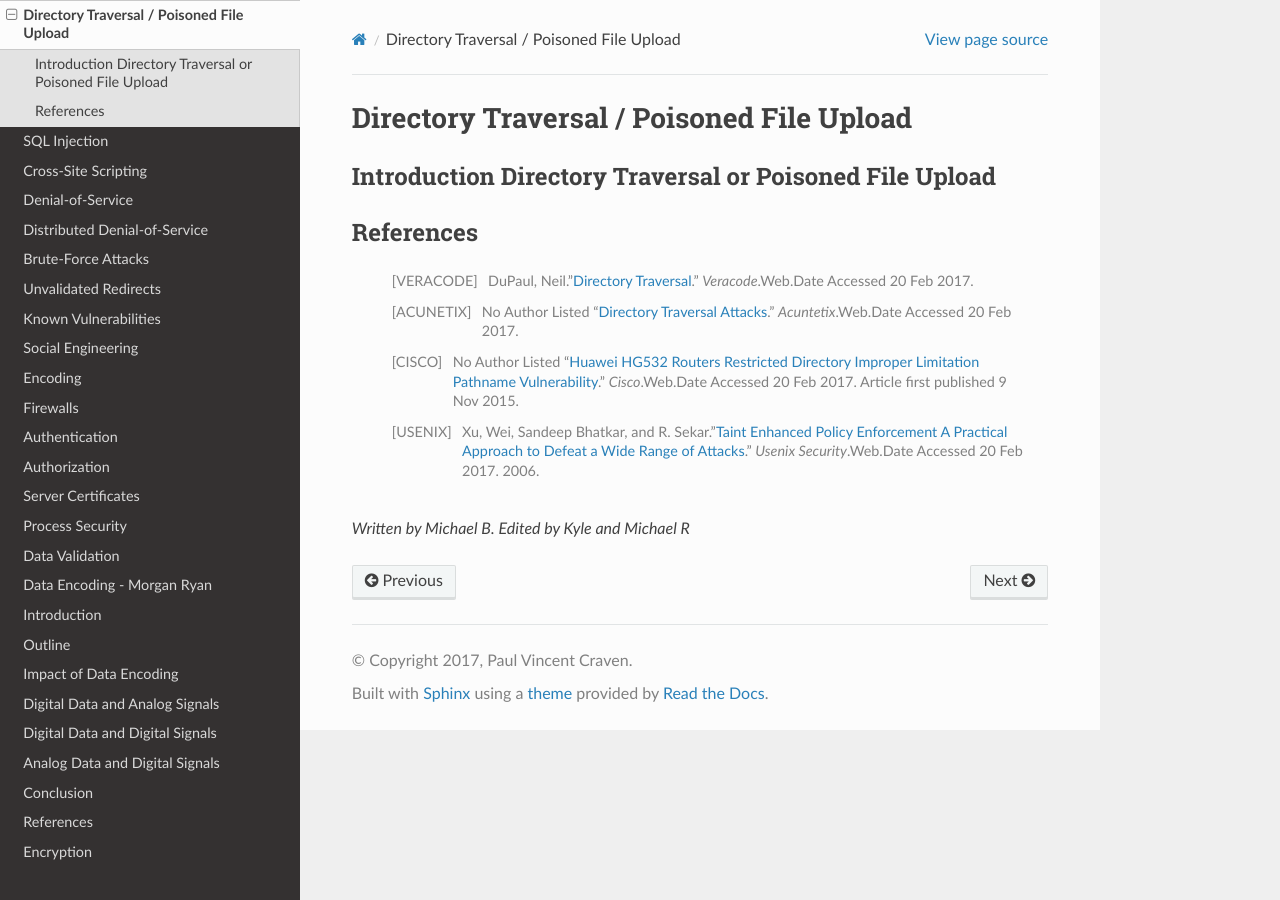
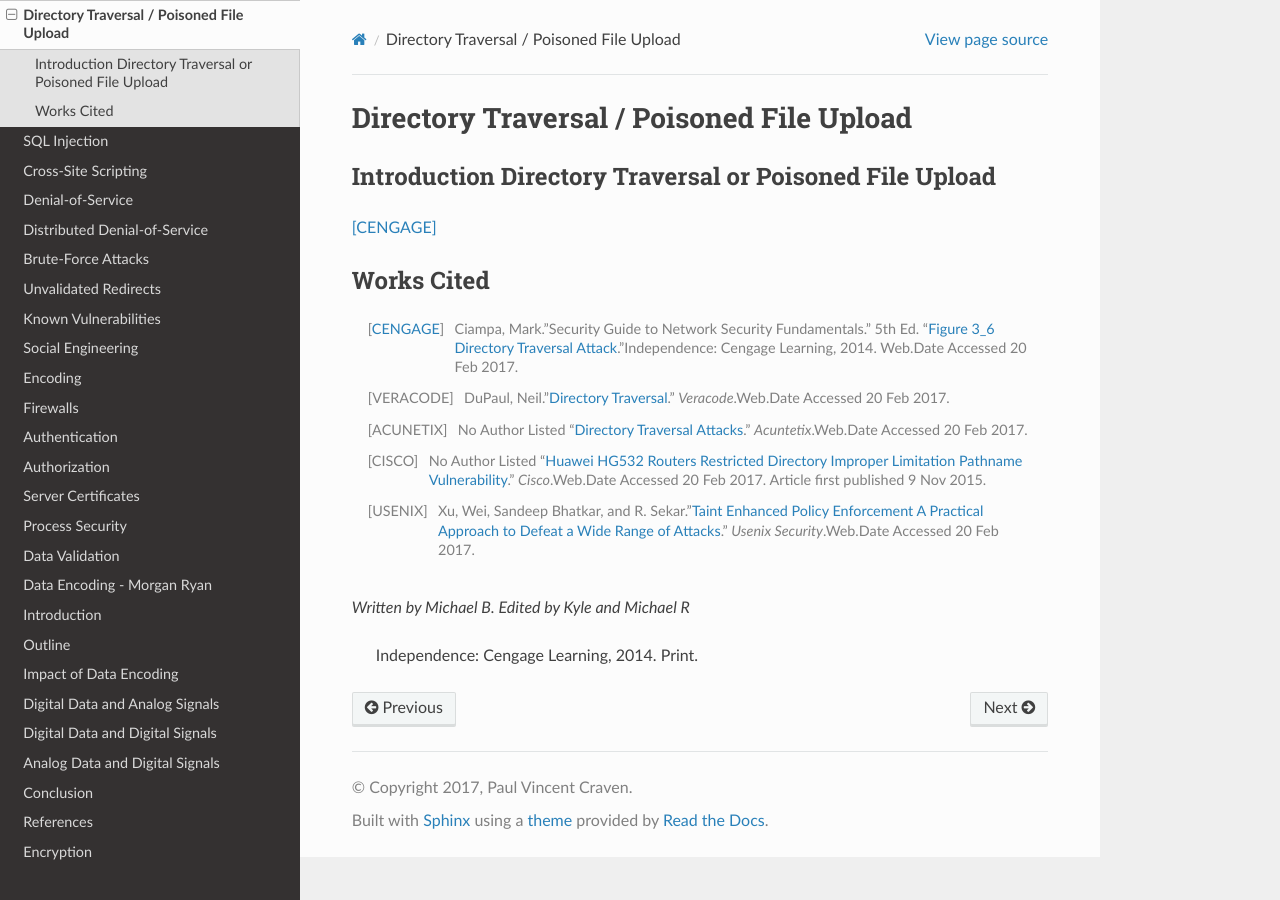
Before and after one commit to pvcraven/2017_web_security, a Sphinx documentation site: the page built from source/directory_traversal/directory_traversal.rst, in a window 1280 px wide. Built offline with Sphinx 7.4.7 and the Read the Docs theme 2.0.0, drawn with Linux system fonts in a browser that asks for light colours.

Commit message:
adding image and made my works cited link throughout the document

```diff
--- a/source/directory_traversal/directory_traversal.rst
+++ b/source/directory_traversal/directory_traversal.rst
@@ -7,21 +7,27 @@
 
 
 
+[CENGAGE]_
 
-----------
-References
-----------
 
-	 .. [VERACODE] DuPaul, Neil."`Directory Traversal <https://www.veracode.com/security/directory-traversal>`_." *Veracode*.Web.Date Accessed 20 Feb 2017.
+-----------
+Works Cited
+-----------
+.. [CENGAGE]  Ciampa, Mark."Security Guide to Network Security Fundamentals." 5th Ed. "`Figure 3_6 Directory Traversal Attack  <http://www.wadsworthmedia.com/marketing/sample_chapters/2014/9781305093911_ch03.pdf>`_."Independence: Cengage Learning, 2014. Web.Date Accessed 20 Feb 2017.
 
-	 .. [ACUNETIX] No Author Listed "`Directory Traversal Attacks <http://www.acunetix.com/websitesecurity/directory-traversal/>`_." *Acuntetix*.Web.Date Accessed 20 Feb 2017.
+.. [VERACODE] DuPaul, Neil."`Directory Traversal <https://www.veracode.com/security/directory-traversal>`_." *Veracode*.Web.Date Accessed 20 Feb 2017.
 
-	 .. [CISCO] No Author Listed "`Huawei HG532 Routers Restricted Directory Improper Limitation Pathname Vulnerability <https://tools.cisco.com/security/center/viewAlert.x?alertId=41997>`_." *Cisco*.Web.Date Accessed 20 Feb 2017. Article first published 9 Nov 2015.
 
-	 .. [USENIX] Xu, Wei, Sandeep Bhatkar, and R. Sekar."`Taint Enhanced Policy Enforcement A Practical Approach to Defeat a Wide Range of Attacks <https://www.usenix.org/legacy/event/sec06/tech/full_papers/xu/xu_html/>`_." *Usenix Security*.Web.Date Accessed 20 Feb 2017. 2006.
+.. [ACUNETIX] No Author Listed "`Directory Traversal Attacks <http://www.acunetix.com/websitesecurity/directory-traversal/>`_." *Acuntetix*.Web.Date Accessed 20 Feb 2017.
+
+.. [CISCO] No Author Listed "`Huawei HG532 Routers Restricted Directory Improper Limitation Pathname Vulnerability <https://tools.cisco.com/security/center/viewAlert.x?alertId=41997>`_." *Cisco*.Web.Date Accessed 20 Feb 2017. Article first published 9 Nov 2015.
+
+.. [USENIX] Xu, Wei, Sandeep Bhatkar, and R. Sekar."`Taint Enhanced Policy Enforcement A Practical Approach to Defeat a Wide Range of Attacks <https://www.usenix.org/legacy/event/sec06/tech/full_papers/xu/xu_html/>`_." *Usenix Security*.Web.Date Accessed 20 Feb 2017.
 
 
 
 
 
 *Written by Michael B. Edited by Kyle and Michael R*
+
+  Independence: Cengage Learning, 2014. Print.
```
Also changed, not shown: source/directory_traversal/figure3_6.png (added).
